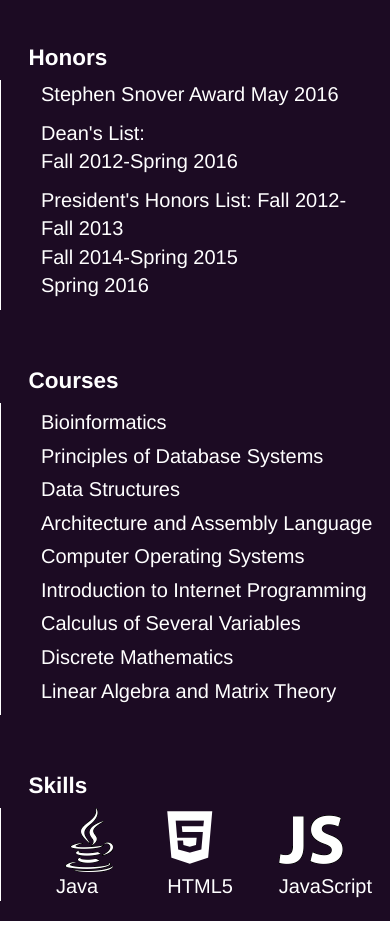
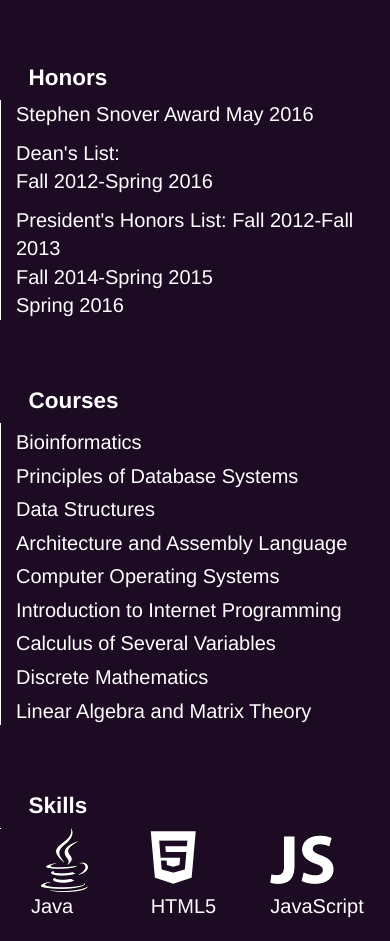
Before and after one commit to Dana94/danaottaviani.github.io, a plain HTML site: page index.html in a window 390 px wide. Shown: the part 853-1794 px from the top of the page. Drawn offline with nearby package versions, Linux system fonts and the light colour scheme.

Commit message:
removed some id's, adding work now

```diff
--- a/css/stylesheet.css
+++ b/css/stylesheet.css
@@ -1,11 +1,10 @@
 
 
 /*parallax*/
+
 .parallax-window {
     background: transparent;
     color: white;
-
-
 }
 
 #head-window{
@@ -18,23 +17,14 @@
 
 /*general*/
 
-body{
-
-
-}
-
 h1{
 	text-align: center;
 	padding-top: 10rem;
-
-
 }
 
 #me{
 	border-radius: 50%;
 	transform: scale(.6,.6) rotate(90deg);
-
-
 }
 
 #me-div{
@@ -42,17 +32,12 @@ h1{
 	float: right;
 }
 
-/*#name-div{
-	border: 1px solid;
-	text-align: left;
-}*/
-
 .label{
 	font-size: 20px;
-
 }
 
 /*bootstrap*/
+
 .row{
 	background-color: #1C0B23;
 	color: white;
@@ -62,10 +47,9 @@ h1{
 	padding-bottom: 20px;
 }
 
-
-
-.info{}
-
+.col-sm-8{
+	border-left: 1px solid white;
+}
 
 /*nav*/
 
@@ -87,37 +71,19 @@ h1{
 
 /* Education */
 
-#edu-content{
-	border-left: 1px solid white;
-	padding-left: 40px;
-}
 
 /* Courses */
 
-#classes-content{
-	border-left: 1px solid white;
-
-}
-
 #classes ul{
-	margin-left: -15px;
-	padding-left: -15px;
+	margin-left: -40px;
 	list-style: none;
 }
 
 #classes ul li{
 	padding-top: 5px;
 }
+
 /* skills */
-
-#skills-content{
-	border-left: 1px solid white;
-	padding-left: 40px;
-}
-
-.icon{
-
-}
 
 #icon-labels{
 	margin-top: 5px;
--- a/index.html
+++ b/index.html
@@ -28,11 +28,15 @@
 					        	<a href="#edu">Education<span class="sr-only">(current)</span></a>
 					        </li>
 					        <li>
+					        	<a href="#work">Employment</a>
+					        </li>
+					        <li>
+					        	<a href="#honors">Honors</a>
+					        </li>
+					        <li>
 					        	<a href="#classes">Courses</a>
 					        </li>
-					        <li>
-					        	<a href="#work-label">Employment</a>
-					        </li>
+
 					        <li>
 					        	<a href="#skills">Skills</a>
 					        </li>
@@ -54,7 +58,7 @@
 
 
 		<div class="parallax-window" data-parallax="scroll" data-image-src="images/above-adventure-aerial-air.jpg" id="head-window">
-				<div class="col-xs-12 col-sm-6" id="name-div">
+				<div class="col-sm-6" id="name-div">
 					<h1>Dana C. Ottaviani</h1>
 				</div>
 				<!--<div class="col-xs-12 col-sm-4" id="me-div">
@@ -65,20 +69,20 @@
 
 			<div class="container-fluid">
 					<div class="row" id="edu">
-						<div class="col-xs-12 col-sm-4">
-							<h2><span class="label" id="edu-label">Education</span></h2><br>
+						<div class="col-sm-4">
+							<h2><span class="label">Education</span></h2><br>
 						</div>
-						<div id="edu-content" class="col-xs-12 col-sm-8">
+						<div class="col-sm-8">
 							<p>University of Hartford, West Hartford, CT<br>Expected graduation May 2017<br><br>B.S. in Computer Science<br>B.A. in Mathematics<br><br>GPA: 3.81/4.0</p>
 						</div>
 					</div>
 			</div>
 			<div class="container-fluid">
-					<div class="row">
-						<div class="col-xs-12 col-sm-4">
+					<div class="row" id="honors">
+						<div class="col-sm-4">
 							<h2><span class="label">Honors</span></h2>
 						</div>
-						<div id="edu-content" class="col-xs-12 col-sm-8">
+						<div class="col-sm-8">
 							<p>Stephen Snover Award May 2016</p>
 							<p>Dean's List:<br>Fall 2012-Spring 2016</p>
 							<p>President's Honors List:  Fall 2012-Fall 2013<br>Fall 2014-Spring 2015<br>Spring 2016</p>
@@ -94,10 +98,10 @@
 		<!--Courses-->
 				<div class="container-fluid">
 					<div class="row" id="classes">
-						<div class="col-xs-12 col-sm-4">
-							<h2><span class="label" id="classes-label">Courses</span></h2>
+						<div class="col-sm-4">
+							<h2><span class="label">Courses</span></h2>
 						</div>
-						<div id="classes-content" class="col-xs-12 col-sm-8">
+						<div class="col-sm-8">
 							<ul>
 								<li>Bioinformatics</li>
 								<li>Principles of Database Systems</li>
@@ -119,10 +123,10 @@
 	       	<!--Skills-->
 	        <div class="container-fluid">
 	       		<div class="row" id="skills">
-	       			<div class="col-xs-12 col-sm-4">
-						<h2><span class="label" id="skills-label">Skills</span></h2>
+	       			<div class="col-sm-4">
+						<h2><span class="label">Skills</span></h2>
 					</div>
-					<div id="skills-content" class="col-xs-12 col-sm-8">
+					<div class="col-sm-8">
 					   <!--Java logo and JS logo source: https://www.iconfinder.com/iconsets/scripting-and-programming-languages-->
 					   <div class="icon-row">
 					     	<div class="col-xs-4">
```
